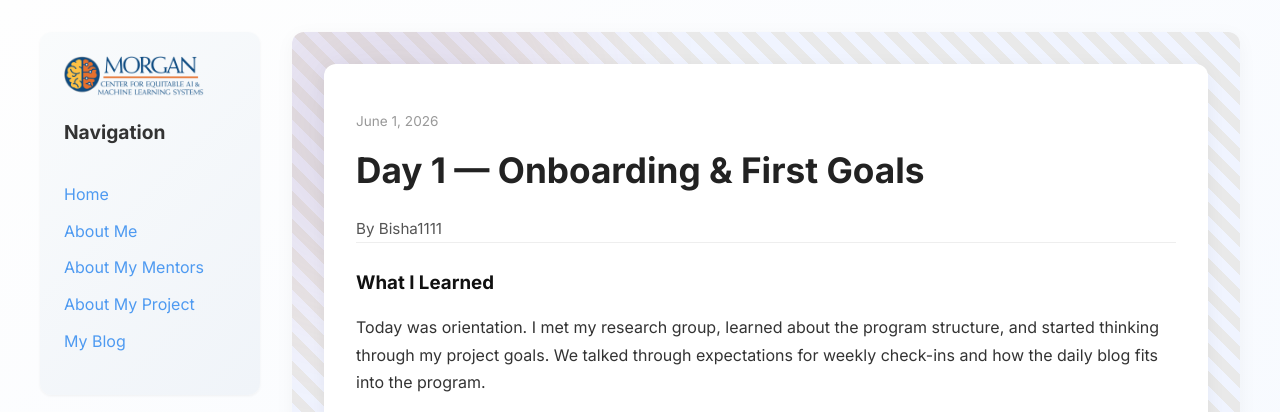
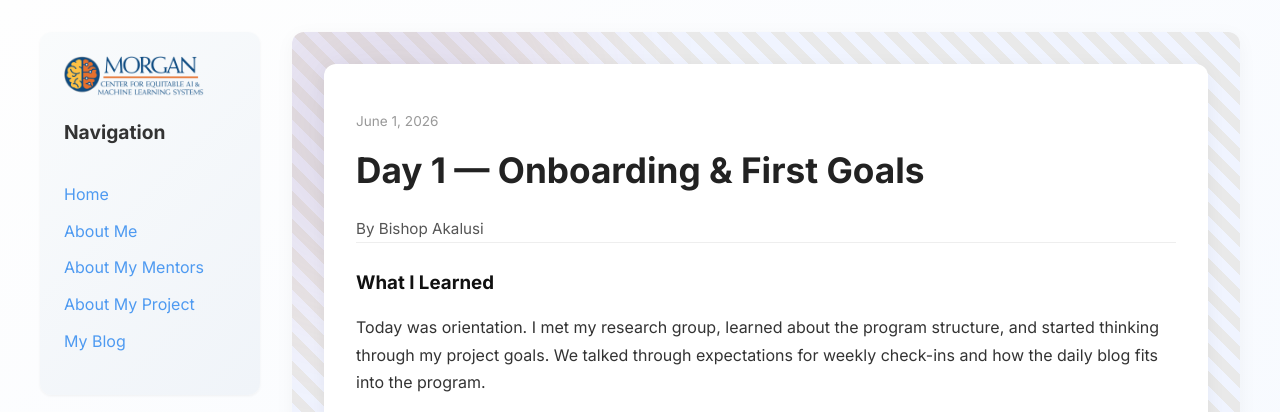
Before and after one commit to bisha1111/bisha1111ceamls26.github.io, a Jekyll site: the page built from _posts/2026-06-01-day-1.md, in a window 1280 px wide. Shown: the top 412 px of the page. Built offline with Jekyll 4.4.1, drawn with Linux system fonts in a browser that asks for light colours.

Commit message:
Update _config.yml

```diff
--- a/_config.yml
+++ b/_config.yml
@@ -5,7 +5,7 @@
 
 # ----- Identity (shown in SEO + browser tab) -----
 title: Bishop Akalusi                              # <- your name
-author: Bisha1111                                  # <- your name (shown as post byline)
+author: Bishop Akalusi                             # <- your name (shown as post byline)
 description: My CEAMLS SAIRI Summer Research Site  # <- short site tagline
 email: akalusibishop@gmail.com                     # <- (optional) contact email for SEO
 url: https://bisha1111.github.io               # <- your final site URL (canonical SEO links)
```
